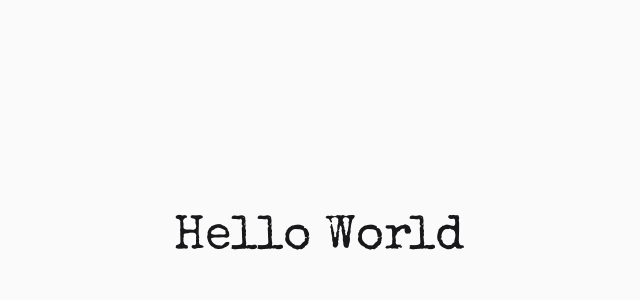
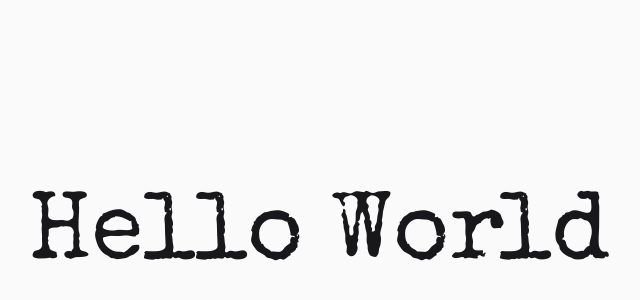
Before and after one commit to jnewc126/FeedbackLoops, a Next.js app: page / in a window 1280 px wide. Shown: the part 162-462 px from the top of the page, without its empty margins (321-961 px from the left). Built offline with nearby package versions, Linux system fonts and the light colour scheme.

Commit message:
Update type speed and size

```diff
--- a/app/page.tsx
+++ b/app/page.tsx
@@ -15,13 +15,13 @@ export default function Home() {
       index++;
       setText(fullText.slice(0, index));
       if (index === fullText.length) clearInterval(interval);
-    }, 500);
+    }, 100);
     return () => clearInterval(interval);
   }, []);
 
   return (
       <div className="flex min-h-screen items-center justify-center bg-zinc-50">
-        <h1 className={`${typewriterFont.className} text-5xl font-bold text-zinc-900`}>
+        <h1 className={`${typewriterFont.className} text-8xl font-bold text-zinc-900`}>
           {text}
         </h1>
       </div>
```
